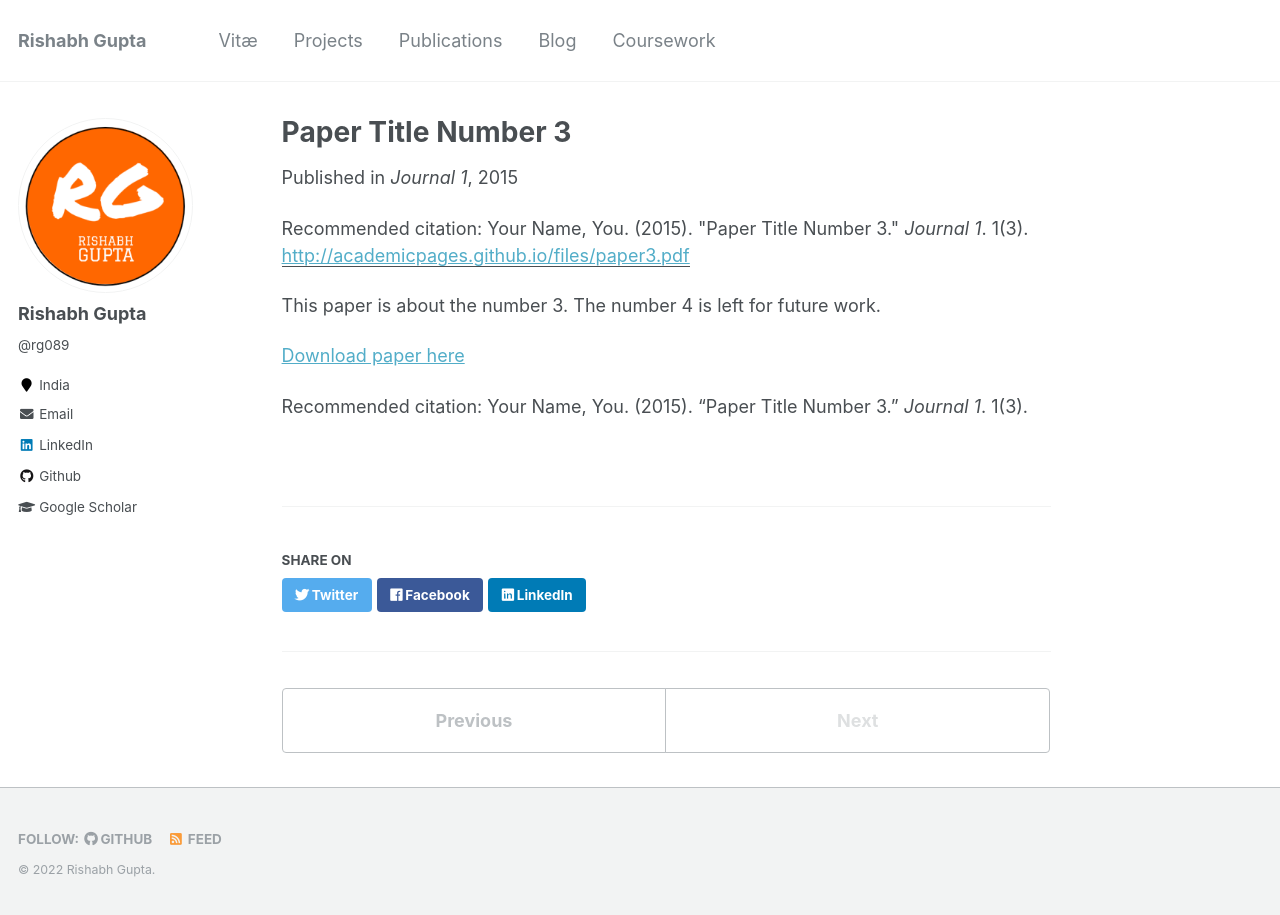
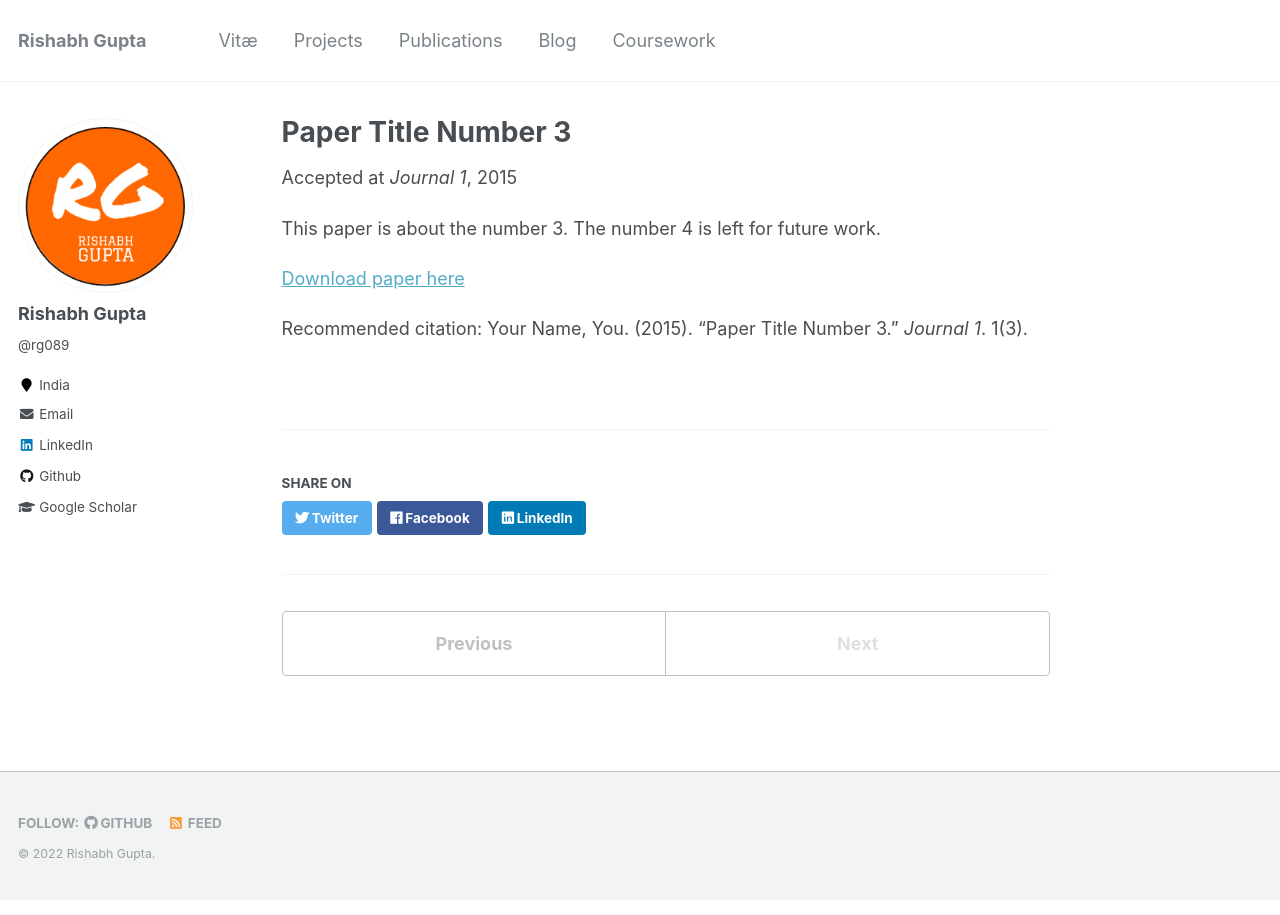
Before and after one commit to rg089/rg089.github.io, a Jekyll site: the page built from _publications/2015-10-01-paper-title-number-3.md, in a window 1280 px wide. Built offline with Jekyll 4.4.1, drawn with Linux system fonts in a browser that asks for light colours.

Commit message:
updated publication format

```diff
--- a/_layouts/single.html
+++ b/_layouts/single.html
@@ -37,17 +37,20 @@ layout: default
         {% if page.collection == 'teaching' %}
           <p> {{ page.type }}, <i>{{ page.venue }}</i>, {{ page.date | default: "1900-01-01" | date: "%Y" }} </p>
         {% elsif page.venue and page.date %}
-          <p>Published in <i>{{ page.venue }}</i>, {{ page.date | default: "1900-01-01" | date: "%Y" }} </p>
+          {% if page.status == 'published' %}
+            <p>Published in <i>{{ page.venue }}</i>, {{ page.date | default: "1900-01-01" | date: "%Y" }} </p>
+          {% elsif page.status == 'accepted' %}
+            <p>Accepted at <i>{{ page.venue }}</i>, {{ page.date | default: "1900-01-01" | date: "%Y" }} </p>
+          {% elsif page.status == 'submitted' %}
+            <p><i>Under Review</i>, {{ page.date | default: "1900-01-01" | date: "%Y" }} </p>
+          {% elsif page.status == 'arxiv' %}
+            <p><i>arXiv preprint</i>, {{ page.date | default: "1900-01-01" | date: "%Y" }} </p>
+          {% endif %}
         {% elsif page.date %}
           <p class="page__date"><strong><i class="fa fa-fw fa-calendar" aria-hidden="true"></i> {{ site.data.ui-text[site.locale].date_label | default: "Published:" }}</strong> <time datetime="{{ page.date | date_to_xmlschema }}">{{ page.date | default: "1900-01-01" | date: "%B %d, %Y" }}</time></p>
         {% endif %}
 
 
-        {% if page.citation and page.paperurl %}
-          <p>Recommended citation: {{ page.citation }} <a href="{{ page.paperurl }}"><u>{{ page.paperurl }}</u></a></p>
-        {% elsif page.citation %}
-          <p>Recommended citation: {{ page.citation }} </p>
-        {% endif %}
 
         </header>
       {% endunless %}
@@ -74,7 +77,7 @@ layout: default
     {% endif %}
   </article>
 
-  {% comment %}<!-- only show related on a post page when not disabled -->{% endcomment %}
+  {% comment %}<!-- only show related on a page page when not disabled -->{% endcomment %}
   {% if page.id and page.related and site.related_posts.size > 0 %}
     <div class="page__related">
       {% if site.data.ui-text[site.locale].related_label %}
--- a/_publications/2015-10-01-paper-title-number-3.md
+++ b/_publications/2015-10-01-paper-title-number-3.md
@@ -1,6 +1,7 @@
 ---
 title: "Paper Title Number 3"
 collection: publications
+status: 'accepted'
 permalink: /publication/2015-10-01-paper-title-number-3
 excerpt: 'This paper is about the number 3. The number 4 is left for future work.'
 date: 2015-10-01
```
Also changed, not shown: _includes/archive-single.html (+9 -1 lines), _publications/2009-10-01-paper-title-number-1.md (+1 -0 lines), _publications/2010-10-01-paper-title-number-2.md (+1 -0 lines).
